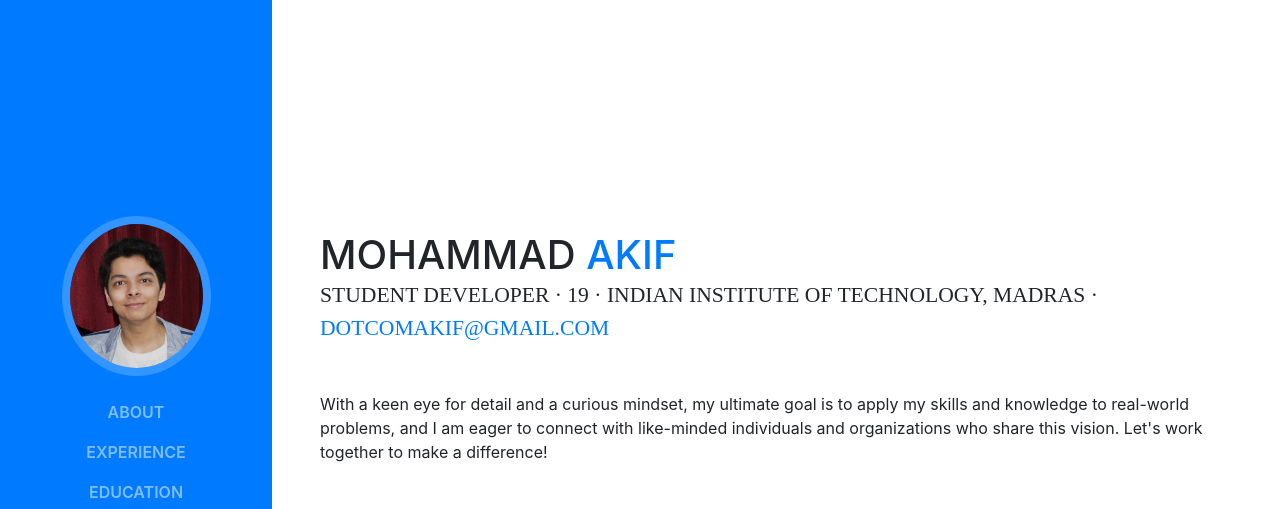
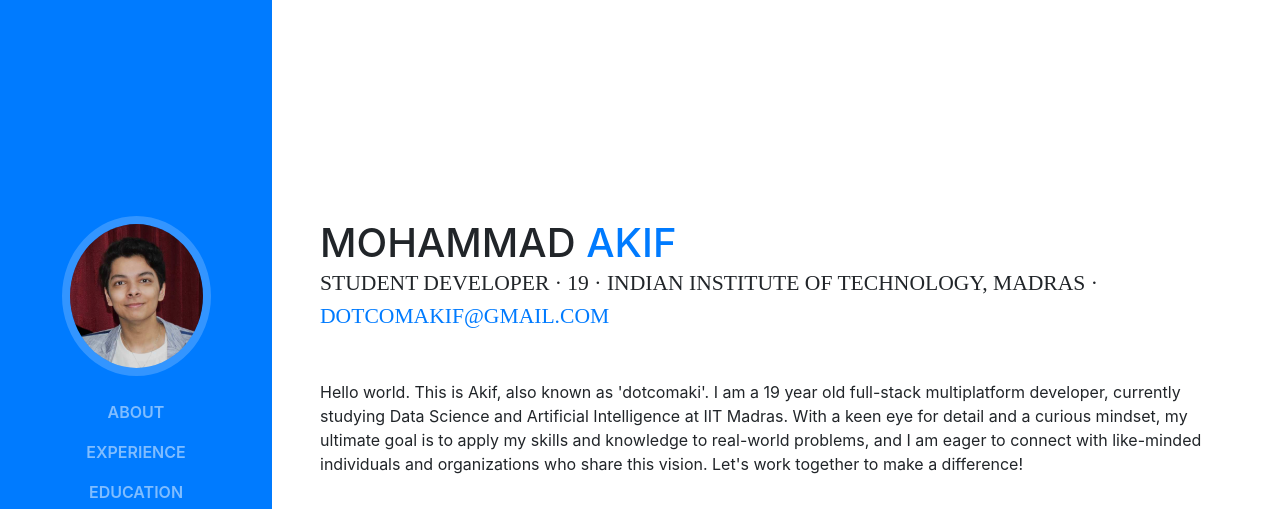
Before and after one commit to dotcomaki/dotcomaki.github.io, a website with bundled scripts: page index.html in a window 1280 px wide. Shown: the top 509 px of the page. Built offline with nearby package versions, Linux system fonts and the light colour scheme; a web font is replaced by a local one.

Commit message:
Update index.html

```diff
--- a/index.html
+++ b/index.html
@@ -69,7 +69,7 @@
           <div class="subheading mb-5">Student Developer · 19 · Indian Institute of Technology, Madras ·
             <a href="mailto:dotcomakif@gmail.com">dotcomakif@gmail.com</a>
           </div>
-          <p class="mb-5">With a keen eye for detail and a curious mindset, my ultimate goal is to apply my skills and knowledge to real-world problems, and I am eager to connect with like-minded individuals and organizations who share this vision. Let's work together to make a difference!</p>
+          <p class="mb-5">Hello world. This is Akif, also known as 'dotcomaki'. I am a 19 year old full-stack multiplatform developer, currently studying Data Science and Artificial Intelligence at IIT Madras. With a keen eye for detail and a curious mindset, my ultimate goal is to apply my skills and knowledge to real-world problems, and I am eager to connect with like-minded individuals and organizations who share this vision. Let's work together to make a difference!</p>
           <ul class="list-inline list-social-icons mb-0">
             <li class="list-inline-item">
               <a href="https://www.instagram.com/dotcomaki">
```
